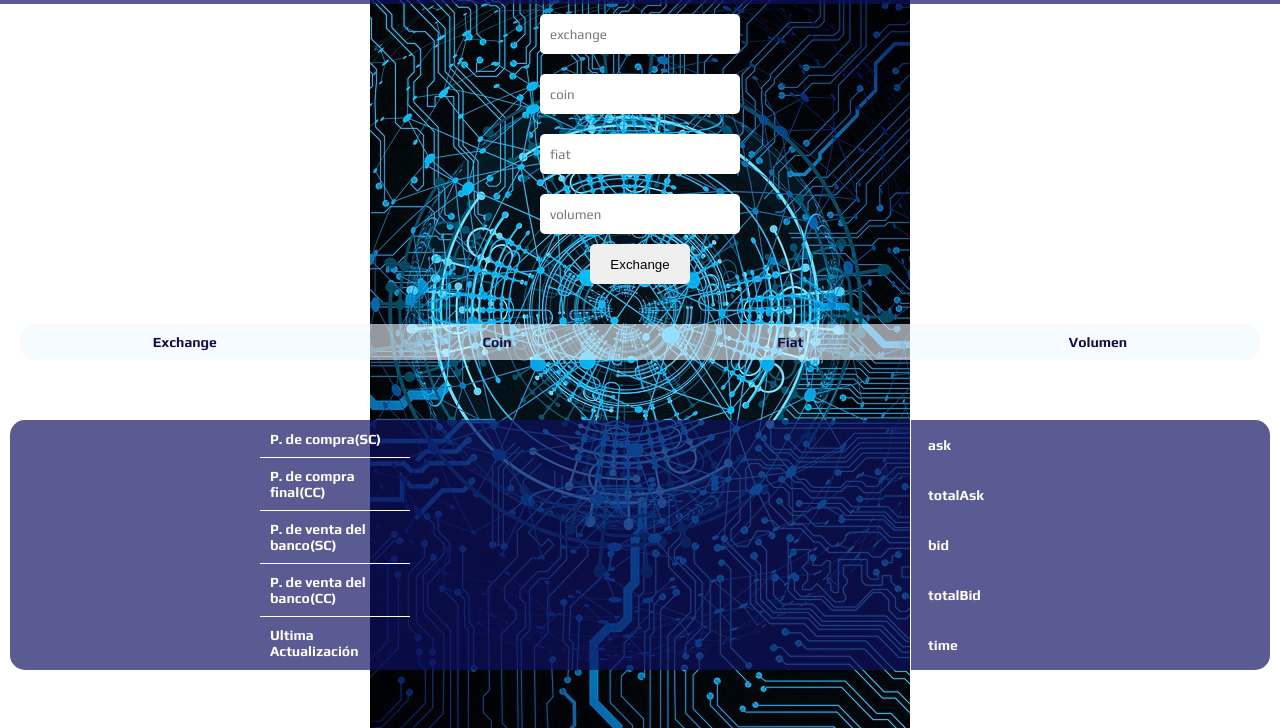
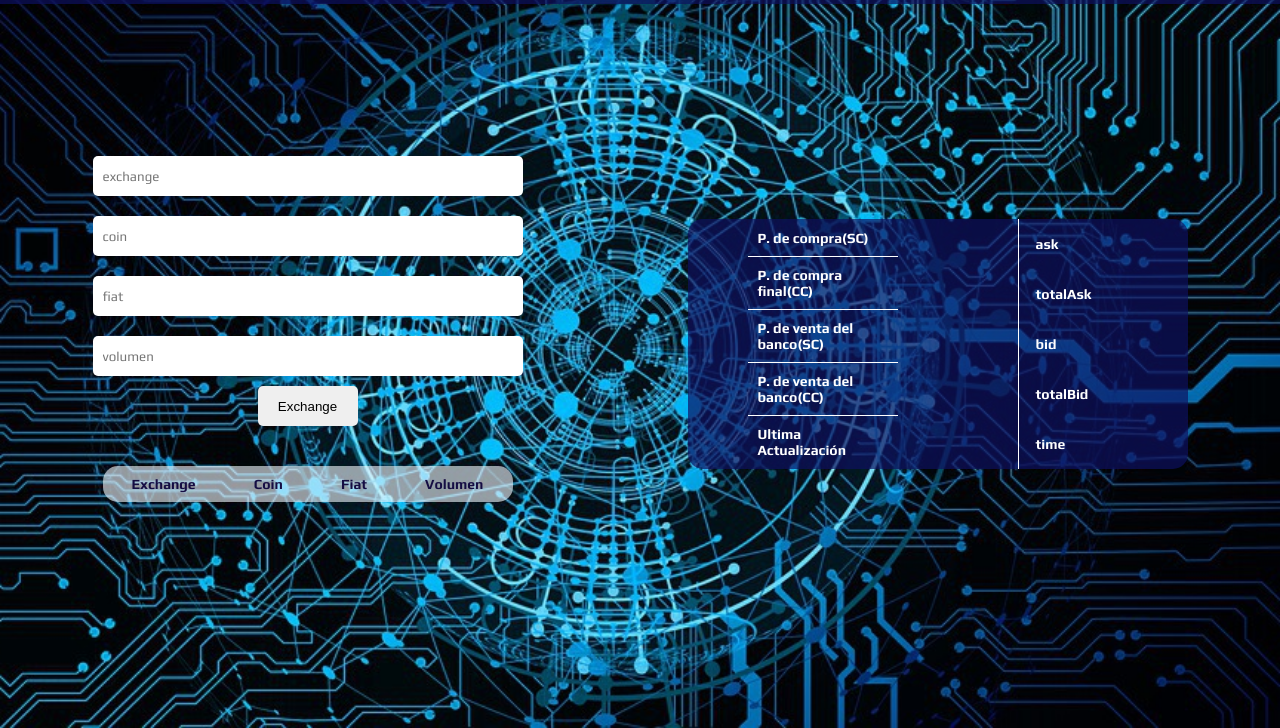
Before and after one commit to abril-cantera/CriptoYa, a website: page index.html in a window 1280 px wide. Shown: the part 72-800 px from the top of the page. Drawn offline with Linux system fonts and the light colour scheme.

Commit message:
Agregue media query

```diff
--- a/index.html
+++ b/index.html
@@ -19,6 +19,7 @@
     </header>
 
     <div class="containerPrincipal">
+      <div class="containerFormInfo">
         <form class="container-form">
           <input id="exchange" placeholder="exchange" type="text" />
           <input id="coin" placeholder="coin" type="text" />
@@ -42,6 +43,7 @@
             <h5 id="volumenValueInput">Volumen</h5>
           </section>
         </section>
+      </div>
 
       <div class="container-info">
         <section class="container-titles">
--- a/styles.css
+++ b/styles.css
@@ -20,6 +20,7 @@ body {
 .containerPrincipal {
   display: flex;
   flex-direction: column;
+  align-items: center;
   padding: 0 10px;
 }
 
@@ -42,7 +43,8 @@ body {
 }
 .container-form input {
   height: 40px;
-  width: 200px;
+  width: 80vw;
+  max-width: 430px;
   margin: 10px 0;
   padding-left: 10px;
   border: none;
@@ -59,6 +61,7 @@ body {
 /**/
 .container-container-input {
   width: 100%;
+  max-width: 520px;
   padding: 0 10px;
   margin: 30px 0;
 }
@@ -79,6 +82,8 @@ body {
 /**/
 
 .container-info {
+  width: 65%;
+  max-width: 500px;
   color: rgb(255, 255, 255);
   display: flex;
   justify-content: space-around;
@@ -108,3 +113,23 @@ body {
   border-left: 1px solid rgb(255, 255, 255);
   font-family: "Play", sans-serif;
 }
+
+/*Media Query*/
+@media (min-width: 1024px) {
+  body {
+    background-image: url("./Imagenes/fondoBodyDesktop.jpeg");
+    background-size: cover;
+  }
+  .container-info {
+    margin: 0;
+  }
+  .containerPrincipal {
+    flex-direction: row;
+    justify-content: space-around;
+    height: 85%;
+  }
+  .containerFormInfo {
+    display: flex;
+    flex-direction: column;
+  }
+}
```
Also changed, not shown: Imagenes/fondoBodyDesktop.jpeg (added). Lines whose indentation alone changed are shown as unchanged.
